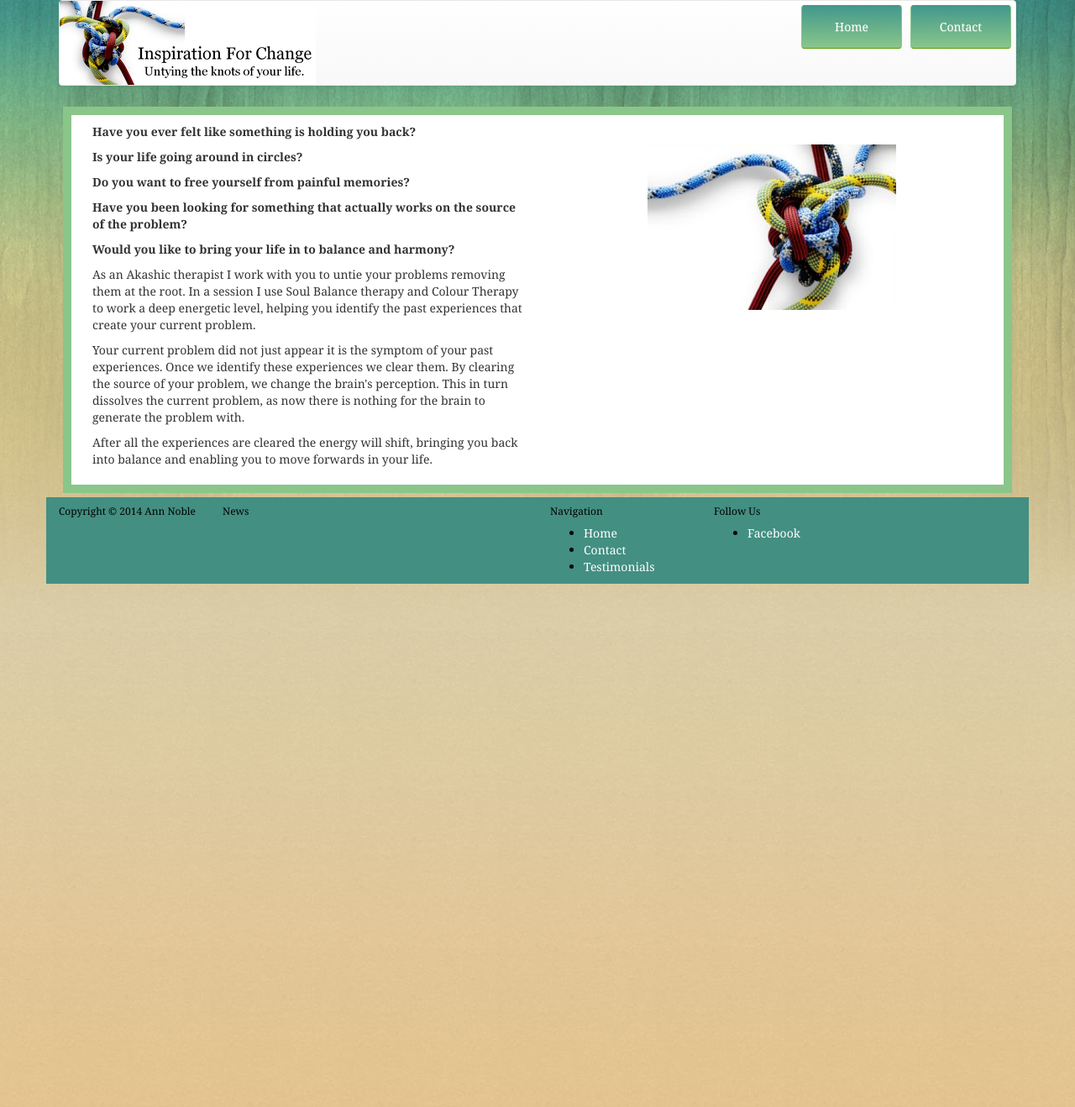
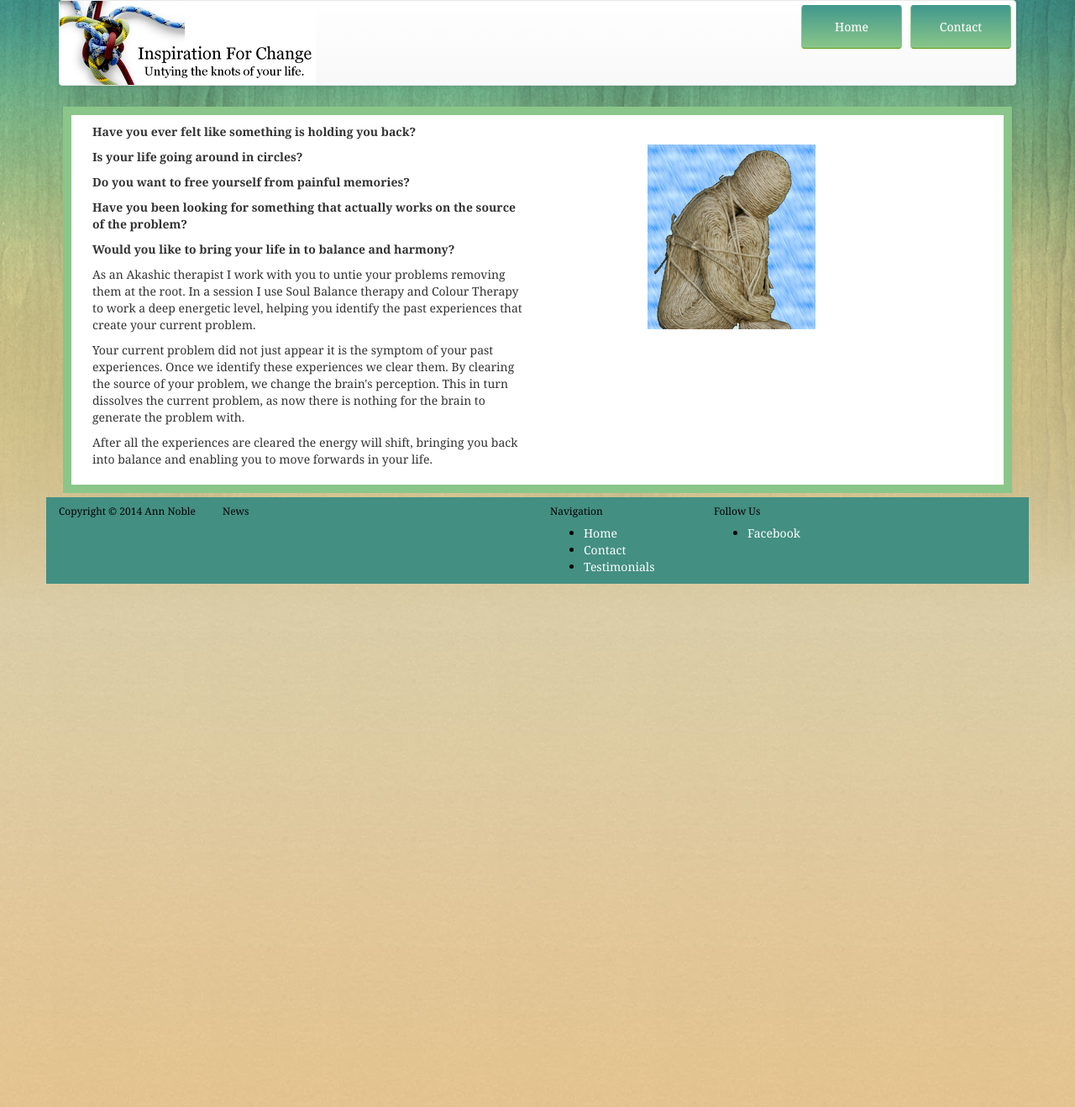
Before and after one commit to designerwebhosting/inspirationforchange, a Jekyll site: the page built from index.md, in a window 1280 px wide. Shown: the whole page at 84% size. Built offline with Jekyll 4.4.1, drawn with Linux system fonts in a browser that asks for light colours; nearby versions of some CDN libraries.

Commit message:
Updated '_layouts/index.html' via CloudCannon

```diff
--- a/_layouts/index.html
+++ b/_layouts/index.html
@@ -10,7 +10,7 @@ layout: default
     			{{ content }}
     		</div>
     		<div class="col-md-3 col-md-offset-1">
-    			<img src="/images/knot.jpg" alt=" Knots in our life" style="padding: 25px;">
+    			<img src="/images/body.png" alt="body" style="padding: 25px;">
     		</div>
     	</div><!-- end row -->
 	</div>
```
